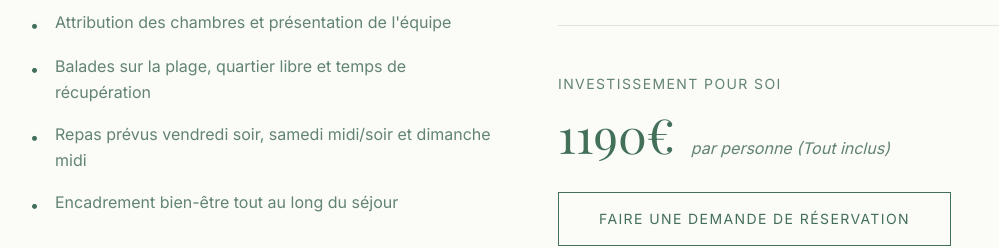
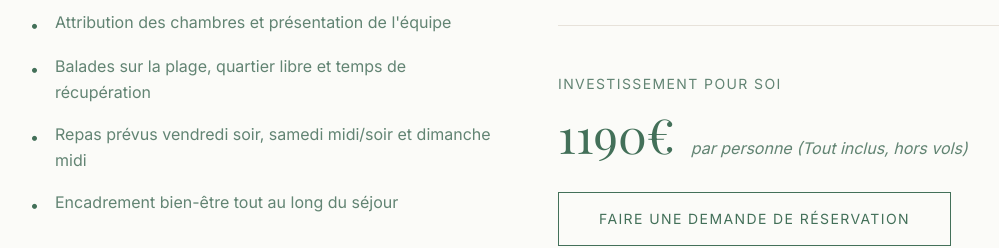
Before and after one commit to Snasri/Evasion-Tunisienne, a React (Vite) app: page /stages in a window 1280 px wide. Shown: the part 1700-1948 px from the top of the page, without its empty margins (114-1113 px from the left). Built offline with nearby package versions, Linux system fonts and the light colour scheme; no server answers; the HTML template or start-up script is replaced by a standard one; a web font is replaced by a local one.

Commit message:
Update: Explicitly mention that flights are not included

```diff
--- a/src/pages/StagesPage.tsx
+++ b/src/pages/StagesPage.tsx
@@ -94,7 +94,7 @@ const StagesPage = () => {
                 <p className="text-sm text-muted-foreground uppercase tracking-widest mb-4">Investissement pour soi</p>
                 <div className="flex items-baseline gap-4 mb-8">
                   <span className="font-serif text-5xl text-primary">{prog.price}€</span>
-                  <span className="text-muted-foreground italic">par personne (Tout inclus)</span>
+                  <span className="text-muted-foreground italic">par personne (Tout inclus, hors vols)</span>
                 </div>
 
                 <Link
```
